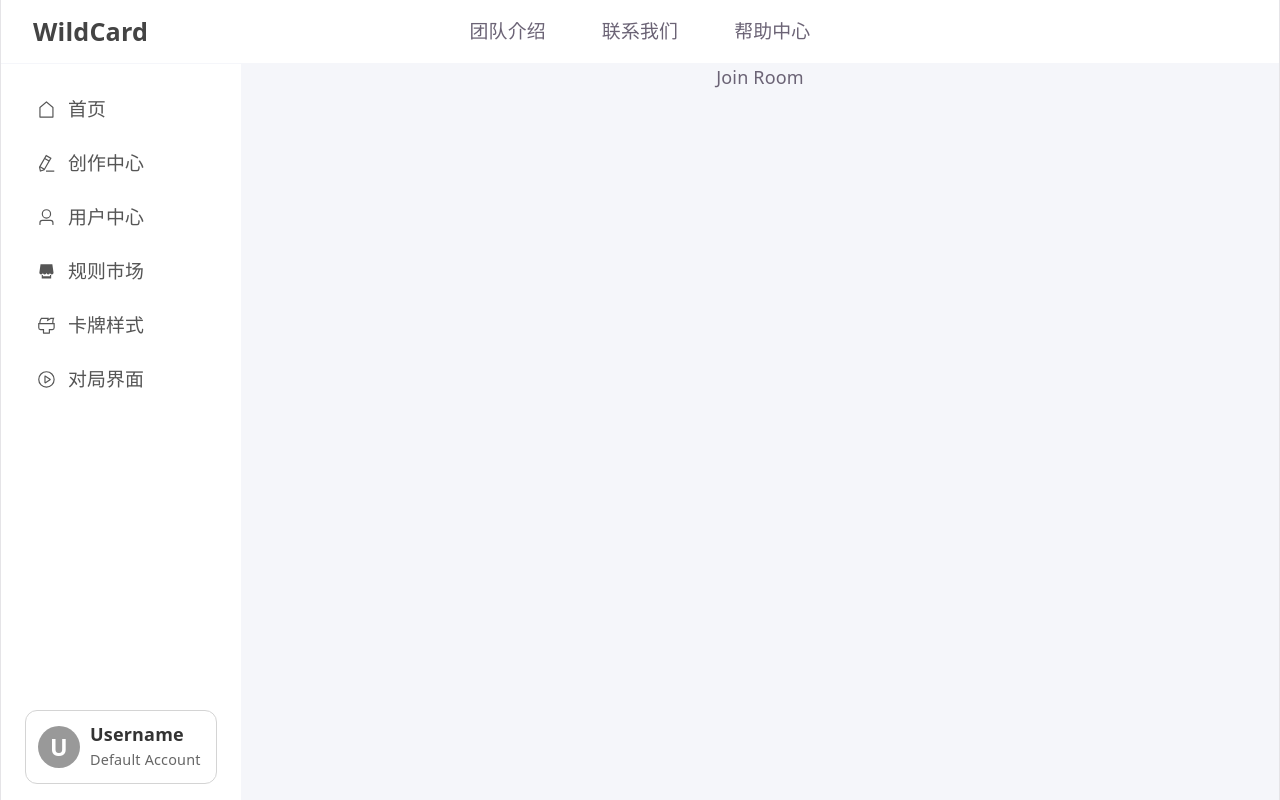
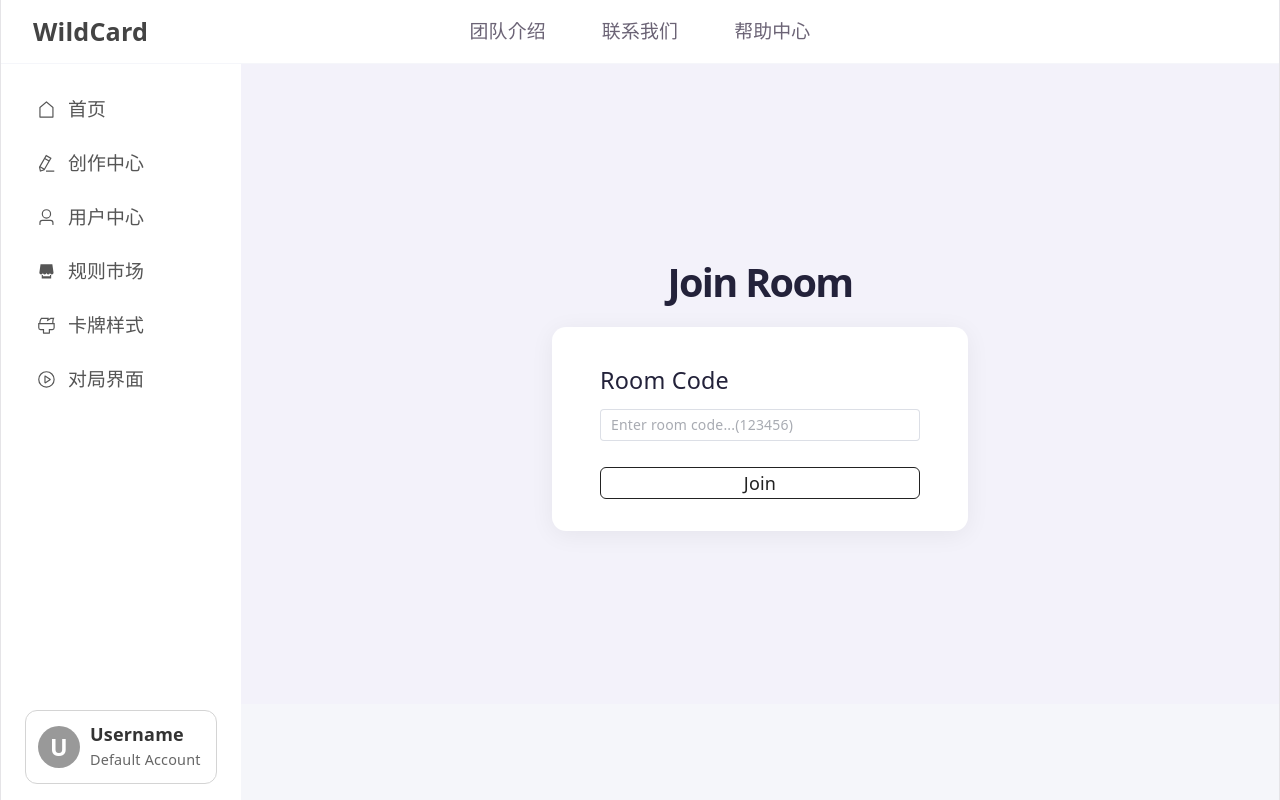
Before and after one commit to BUAA-ISET/WildCard_FrontEnd, a Vue app: page /join-room in a window 1280 px wide. Built offline with nearby package versions, Linux system fonts and the light colour scheme.

Commit message:
feat:房间前端：房间加入页

```diff
--- a/src/router/index.ts
+++ b/src/router/index.ts
@@ -6,6 +6,7 @@ import About from '../views/About.vue'
 import CardStyleView from '../views/CardStyleView.vue'
 import BattleView from '../views/BattleView.vue'
 import UserView from '../views/UserView.vue'
+import JoinRoomView from '../views/JoinRoomView.vue'
 
 
 const routes = [
@@ -51,7 +52,7 @@ const routes = [
       },
       {
         path: 'join-room',
-        component: { template: '<div>Join Room</div>' }
+          component: JoinRoomView
       },
     ]
   },
--- /dev/null
+++ b/src/views/JoinRoomView.vue
@@ -0,0 +1,131 @@
+<template>
+  <div class="join-room-wrapper">
+    <div class="join-room-center">
+      <h1 class="join-room-title">Join Room</h1>
+      <div class="join-room-card">
+        <div class="join-room-label">{{ showPassword ? 'Password' : 'Room Code' }}</div>
+        <el-input
+            v-if="!showPassword"
+            v-model="roomCode"
+            placeholder="Enter room code...(123456)"
+            class="join-room-input"
+            @keyup.enter="onRoomCodeInput"
+        />
+        <el-input
+            v-else
+            v-model="roomPassword"
+            placeholder="Enter room password...(abc123)"
+            class="join-room-input"
+            type="password"
+            @keyup.enter="onJoin"
+        />
+        <el-button class="join-room-btn" size="medium" @click="showPassword ? onJoin() : onRoomCodeInput()">Join</el-button>
+      </div>
+    </div>
+  </div>
+</template>
+
+<script setup lang="ts">
+import { ref } from 'vue'
+import { useRouter } from 'vue-router'
+import { ElMessage } from 'element-plus'
+
+const router = useRouter()
+const roomCode = ref('')
+const roomPassword = ref('')
+const showPassword = ref(false)
+
+const roomsWithPassword: Record<string, string> = {
+  '123456': 'abc123',
+}
+
+function onRoomCodeInput() {
+  if (!roomCode.value) {
+    ElMessage.error('请输入房间号')
+    return
+  }
+  if (roomsWithPassword[roomCode.value]) {
+    showPassword.value = true
+    roomPassword.value = ''
+  } else {
+    router.push('/battle')
+  }
+}
+
+function onJoin() {
+  if (!roomPassword.value) {
+    ElMessage.error('该房间需要输入密码')
+    return
+  }
+  if (roomPassword.value !== roomsWithPassword[roomCode.value]) {
+    ElMessage.error('密码错误')
+    return
+  }
+  router.push('/battle')
+}
+</script>
+
+<style scoped>
+.join-room-wrapper {
+    min-height: 80vh;
+    background: #f3f2fa;
+    display: flex;
+    align-items: center;
+    justify-content: center;
+}
+
+.join-room-center {
+    width: 100%;
+    display: flex;
+    flex-direction: column;
+    align-items: center;
+}
+
+.join-room-title {
+    font-size: 2.2rem;
+    font-weight: 600;
+    margin-bottom: 32px;
+    color: #23223a;
+}
+
+.join-room-card {
+    background: #fff;
+    border-radius: 14px;
+    box-shadow: 0 4px 24px rgba(0,0,0,0.06);
+    padding: 40px 48px 32px 48px;
+    min-width: 400px;
+    display: flex;
+    flex-direction: column;
+    align-items: flex-start;
+}
+
+.join-room-label {
+    font-size: 1.3rem;
+    font-weight: 500;
+    margin-bottom: 16px;
+    color: #23223a;
+}
+
+.join-room-input {
+    width: 320px;
+    margin-bottom: 18px;
+}
+
+.join-room-btn {
+    font-size: 1rem;
+    padding: 12px 24px;
+    border-radius: 6px;
+    background: #fff;
+    color: #222;
+    border: 1px solid #222;
+    transition: background 0.2s, color 0.2s, border 0.2s;
+    width: 100%;
+    margin-top: 8px;
+    cursor: pointer;
+}
+
+.join-room-btn:hover {
+  background: #ece6fa;
+}
+
+</style>
```
